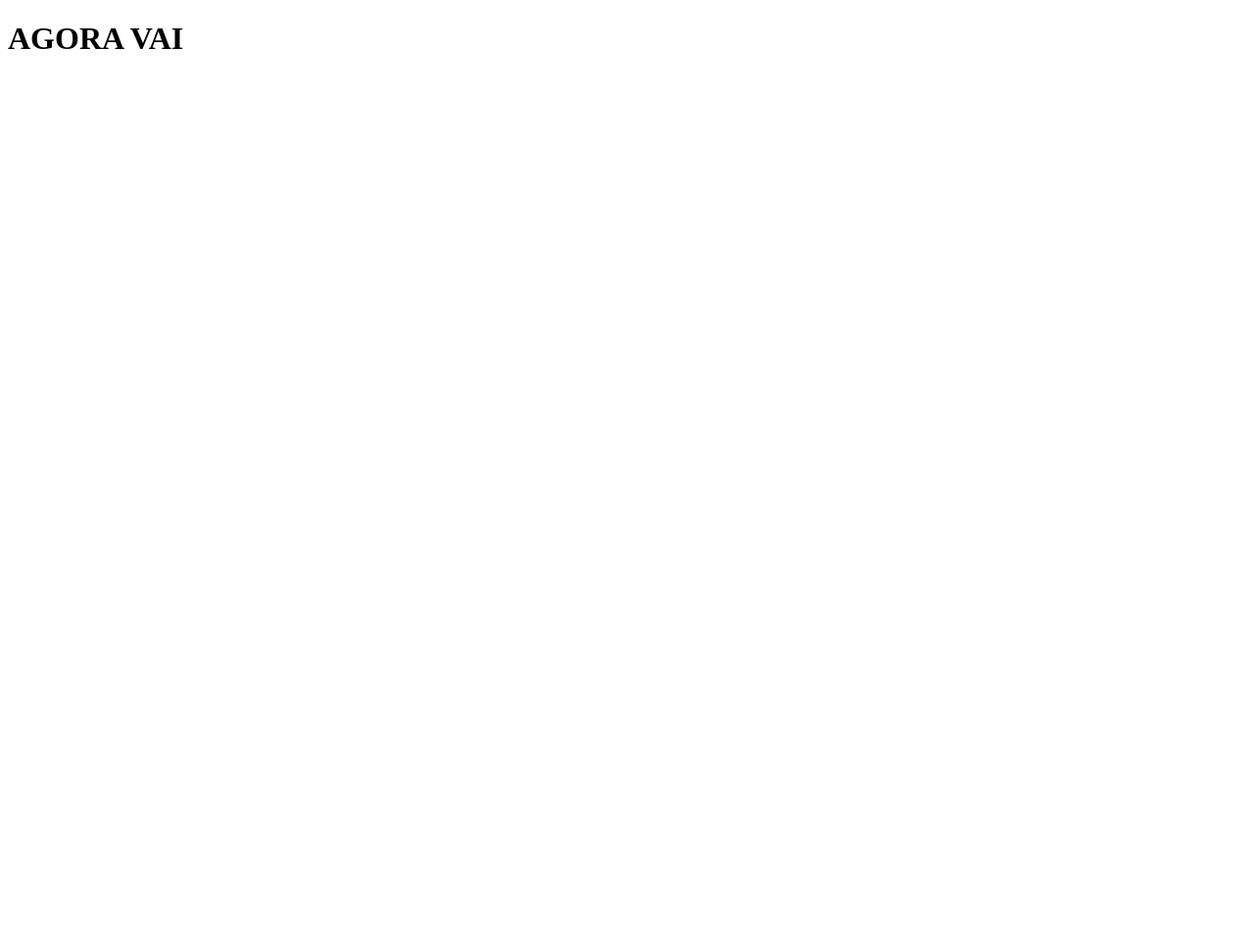
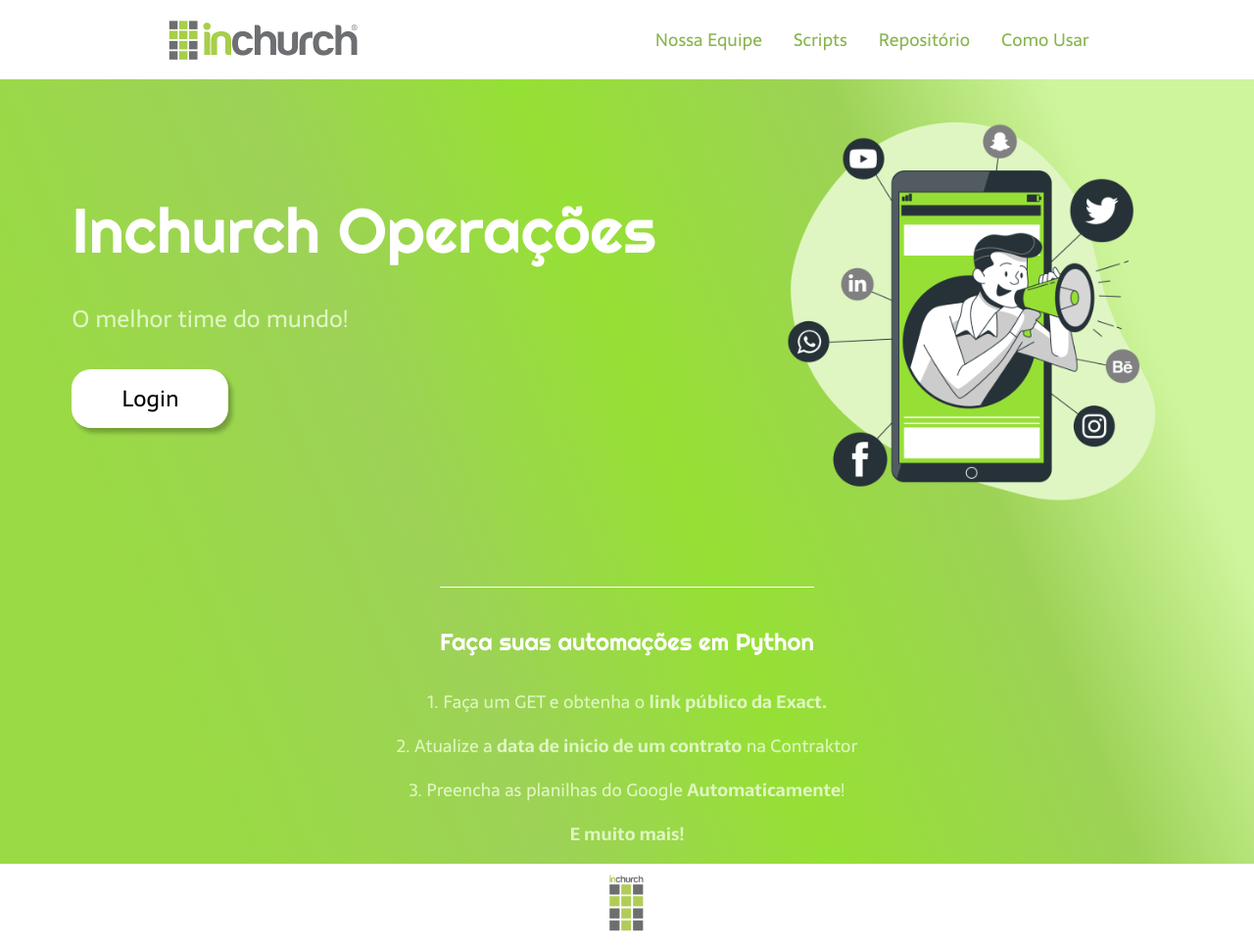
Before and after one commit to jgjoao06/jotage-flask, a Flask app: page / in a window 1280 px wide. Before the commit the page is almost empty. Shown: the whole page at 98% size. Before the commit the page ends 50 px from the top, so only its background shows below. Run offline with Flask 2, Linux system fonts and the light colour scheme.

Commit message:
Criação do meu primeiro HTML

```diff
--- a/templates/index.html
+++ b/templates/index.html
@@ -1,11 +1,46 @@
 <!DOCTYPE html>
-<html>
-    <head>
-        <title> Página Inicial</title>
-    </head>
-    <body>
-        <h1>
-            AGORA VAI
-        </h1:>
-    </body>
+<html lang="pt-BR">
+<head>
+    <meta charset="UTF-8">
+    <meta name="viewport" content="width=device-width, initial-scale=1.0">
+    <meta name="description" content="Página de teste do João Gabriel">
+    <title>Inchurch Ops - João Gabriel</title>
+    <link rel="stylesheet" type="text/css" href="style.css">
+</head>
+
+<body>
+    <header class="cabecalho">
+        <img class="cabecalho-logo" src="image/inchurch2x.png" width="200" alt="Logo Inchurch">
+        <nav class="cabecalho-menu">
+            <a class="cabecalho-menu-item">Nossa Equipe</a>
+            <a class="cabecalho-menu-item">Scripts</a>
+            <a class="cabecalho-menu-item" href="https://github.com/jgjoao06/jotage-flask">Repositório</a>
+            <a class="cabecalho-menu-item">Como Usar</a>
+        </nav>
+    </header>
+
+    <main class="conteudo">
+        <section class="conteudo-principal">
+            <div class="conteudo-principal-escrito">
+                <h1 class="conteudo-principal-titulo">Inchurch Operações</h1>
+                <h2 class="conteudo-principal-subtitulo">O melhor time do mundo!</h2>
+                <button class="conteudo-principal-botao">Login</button>
+            </div>
+            <img  class="conteudo-principal-imagem" src="image/Mobile Marketing-bro.png" alt="Mobile Marketing Bro">
+        </section>
+
+        <section class="conteudo-secundario">
+            <h3 class="conteudo-secundario-titulo">Faça suas automações em Python</h3>
+            <p class="conteudo-secundario-paragrafo">1. Faça um GET e obtenha o <strong>link público da Exact.</strong></p>
+            <p class="conteudo-secundario-paragrafo">2. Atualize a <strong>data de inicio de um contrato</strong> na Contraktor</p>
+            <p class="conteudo-secundario-paragrafo">3. Preencha as planilhas do Google <strong>Automaticamente</strong>!</p>
+            <p class="conteudo-secundario-paragrafo"><strong>E muito mais!</strong></p>
+        </section>
+    </main>
+
+    <footer class="rodape">
+        <img class="rodape-imagem" src="image/logo-cruz-png.png" width="80" alt="Logo Cruz da Inchurch">
+    </footer>
+</body>
+
 </html>
--- /dev/null
+++ b/templates/style.css
@@ -0,0 +1,133 @@
+@import url('https://fonts.googleapis.com/css2?family=Righteous&family=Sarala:wght@400;700&display=swap');
+
+* {
+    margin: 0;
+    padding: 0;
+    box-sizing: border-box;
+    text-decoration: none;
+}
+
+body {
+    font-size: 100%;
+    background: linear-gradient(68.15deg, #9ADA45 16.62%, #9DD257 36.03%, #96E035 52.91%, #9DD257 71.96%, #CEF59C 85.61%);
+}
+
+.cabecalho {
+    display: flex;
+    flex-direction: row;
+    align-items: center;
+    justify-content: space-around;
+    padding: 18px;
+    height: 80px;
+    background: #FFFFFF;
+}
+
+.cabecalho-imagem{
+    height: 72px;
+}
+
+.cabecalho-menu{
+    display: flex;
+    gap: 32px;
+}
+
+.cabecalho-menu-item{
+    font-family: 'Sarala', sans-serif;
+    color: #88B54D;
+    font-weight: 400;
+    font-size: 18px;
+}
+
+.conteudo{
+    margin-bottom: 16px;
+    border-top: 0.4px solid #FFFFFF;
+}
+
+.conteudo-principal{
+    display: flex;
+    flex-direction: row;
+    align-items: center;
+    justify-content: space-around;
+    padding: 20px;
+}
+
+.conteudo-principal-escrito{
+    display: flex;
+    flex-direction: column;
+    gap: 32px;
+}
+
+.conteudo-principal-titulo{
+    font-family: 'Righteous', cursive;
+    font-weight: 400;
+    font-size: 64px;
+    color: #FFFFFF;
+}
+
+.conteudo-principal-subtitulo{
+    font-family: 'Sarala', sans-serif;
+    font-weight: 400;
+    font-size: 24px;
+    color: #DFF6C2;
+}
+
+.conteudo-principal-botao{
+    background-color: #FFFFFF;
+    width: 160px;
+    height: 60px;
+    box-shadow: 4px 5px 4px rgba(0, 0, 0, 0.25);
+    border: none;
+    border-radius: 20px;
+    font-family: 'Sarala', sans-serif;
+    font-weight: 400;
+    font-size: 23px;
+    color: #000000
+}
+
+.conteudo-principal-botao:hover{
+    background-color: #c4f881;
+    color: #FFFFFF;
+}
+
+.conteudo-principal-imagem{
+    height: 430px;
+}
+
+.conteudo-secundario{
+    display: flex;
+    flex-direction: column;
+    align-items: center;
+    gap: 16px;
+    margin-top: 48px;
+}
+
+.conteudo-secundario-titulo{
+    border-top:0.4px solid #FFFFFF;
+    padding-top: 40px;
+    font-family: 'Righteous', cursive;
+    font-weight: 400;
+    font-size: 24px;
+    text-align: center;
+    color: #FFFFFF;
+    margin-bottom: 16px;
+}
+
+.conteudo-secundario-paragrafo{
+    font-family: 'Sarala', sans-serif;
+    font-weight: 300;
+    font-size: 18px;
+    text-align: center;
+    color: #DFF6C2;
+}
+
+.rodape{
+    height: 85px;
+    left: 0px;
+    background: #FFFFFF;
+    align-items: center;
+}
+
+.rodape-imagem{
+    display: block;
+    margin: 0 auto;
+}
```
Also changed, not shown: templates/image/Mobile Marketing-bro.png (added), templates/image/inchurch2x.png (added), templates/image/logo-cruz-png.png (added).
